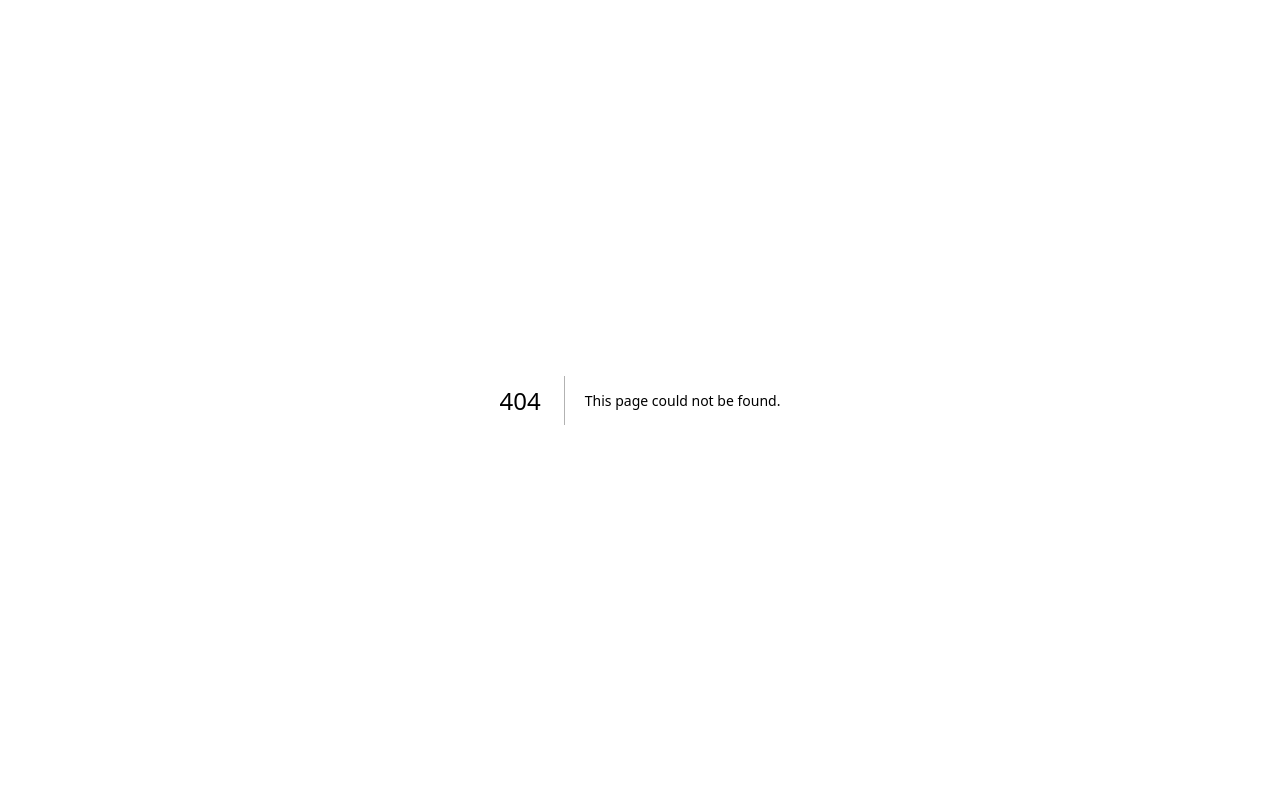
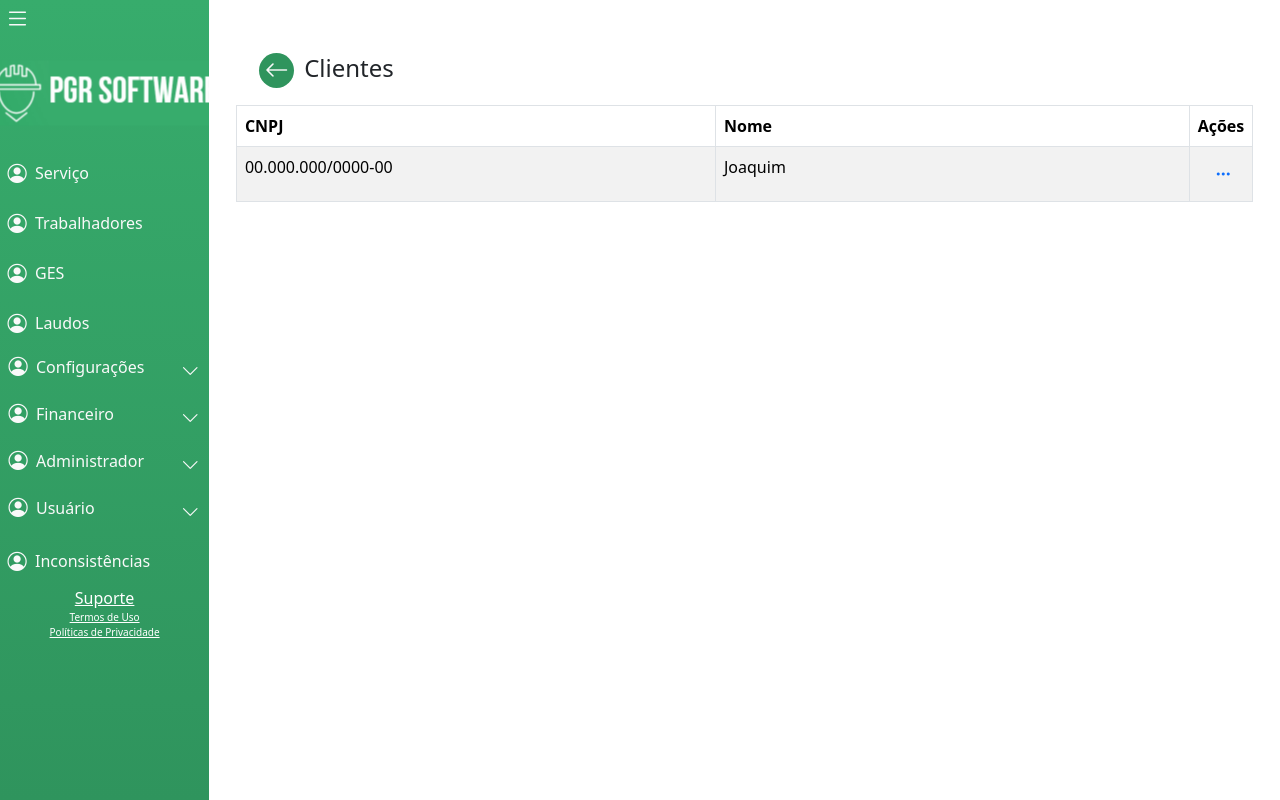
Before and after one commit to Munhos/PGR-Software-Front-End, a Next.js app: page /clientes in a window 1280 px wide. Before the commit this address had no page. Built offline with nearby package versions, Linux system fonts and the light colour scheme.

Commit message:
criando tabelas

```diff
--- a/package.json
+++ b/package.json
@@ -17,6 +17,7 @@
     "jwt-decode": "^4.0.0",
     "next": "15.1.0",
     "react": "^19.0.0",
+    "react-bootstrap": "^2.10.7",
     "react-dom": "^19.0.0",
     "sass": "^1.83.0"
   },
--- /dev/null
+++ b/src/components/ClientsComponent/index.tsx
@@ -0,0 +1,17 @@
+import React from "react";
+import TableComponent from "../common/Tables";
+
+export default function ClientsComponent() {
+    return (
+        <div>
+            <TableComponent
+                dataTable={{
+                    tHeadData: ["CNPJ", "Nome"],
+                    tBodyData: [
+                        ["00.000.000/0000-00", "Joaquim"]
+                    ],
+                }}
+            />
+        </div>
+    );
+}
--- /dev/null
+++ b/src/components/common/Buttons/ButtonsTable/ConjunctButtonEditDelete/ButtonDelete/index.tsx
@@ -0,0 +1,9 @@
+import React from "react";
+
+export default function ButtonDeleteTable() {
+    return (
+        <div>
+            <button className="btn btn-danger " style={{color:"white"}}><i className="bi bi-trash3-fill"></i></button>
+            </div>
+    );
+}
--- /dev/null
+++ b/src/components/common/Buttons/ButtonsTable/ConjunctButtonEditDelete/ButtonEdit/index.tsx
@@ -0,0 +1,11 @@
+import React from "react";
+import 'bootstrap/dist/css/bootstrap.min.css';
+import 'bootstrap-icons/font/bootstrap-icons.css';
+
+export default function ButtonEditTable() {
+    return (
+        <div>
+            <button className="btn btn-primary " style={{color:"white"}}><i className="bi bi-pencil-fill"></i></button>
+        </div>
+    );
+}
--- /dev/null
+++ b/src/components/common/Buttons/ButtonsTable/ConjunctButtonEditDelete/index.tsx
@@ -0,0 +1,13 @@
+import React from "react";
+import ButtonDeleteTable from "./ButtonDelete";
+import ButtonEditTable from "./ButtonEdit";
+import styles from "./style.module.css"
+
+export default function ConjunctButtonEditDelete() {
+    return (
+        <div className={styles.containerButonsTable}>
+            <ButtonEditTable />
+            <ButtonDeleteTable />
+        </div>
+    );
+}
--- /dev/null
+++ b/src/components/common/Buttons/ButtonsTable/ConjunctButtonEditDelete/style.module.css
@@ -0,0 +1,7 @@
+.containerButonsTable {
+    display: flex;
+    flex-direction: column;
+    justify-content: center;
+    align-items: center;
+    gap: 10px;
+}
--- /dev/null
+++ b/src/components/common/Tables/index.tsx
@@ -0,0 +1,64 @@
+import React, { useState } from "react";
+import { Popover, OverlayTrigger } from "react-bootstrap";
+import "bootstrap-icons/font/bootstrap-icons.css"; // Certifique-se de importar os ícones do Bootstrap
+import ConjunctButtonEditDelete from "../Buttons/ButtonsTable/ConjunctButtonEditDelete";
+
+interface TableComponentProps {
+    dataTable: {
+        tHeadData: string[];
+        tBodyData: string[][];
+    };
+}
+
+export default function TableComponent({ dataTable }: TableComponentProps) {
+    const [showPopover, setShowPopover] = useState(false);
+
+    const handleTogglePopover = () => setShowPopover(!showPopover);
+
+    const popover = (
+        <Popover id="popover-actions" className="popover-actions">
+            <Popover.Body>
+                <ul className="list-unstyled">
+                    <ConjunctButtonEditDelete />
+                </ul>
+            </Popover.Body>
+        </Popover>
+    );
+
+    return (
+        <div className="table-responsive">
+            <table className="table table-striped table-bordered table-hover">
+                <thead>
+                    <tr style={{width:"100%"}}>
+                        {dataTable.tHeadData.map((item, index) => (
+                            <th style={{ width: `calc(100% / ${dataTable.tHeadData.length})` }} key={index} className="text-start">{item}</th>
+                        ))}
+                        <th style={{ width: "30px" }} className="text-end">Ações</th>
+                    </tr>
+                </thead>
+                <tbody>
+                    {dataTable.tBodyData.map((row, rowIndex) => (
+                        <tr key={rowIndex}>
+                            {row.map((cell, cellIndex) => (
+                                <td key={cellIndex} className="text-start">{cell}</td>
+                            ))}
+                            <td className="text-end">
+                                <OverlayTrigger
+                                    trigger="click"
+                                    placement="top"
+                                    overlay={popover}
+                                    show={showPopover}
+                                    onToggle={handleTogglePopover}
+                                >
+                                    <button className="btn btn-link">
+                                        <i className="bi bi-three-dots"></i>
+                                    </button>
+                                </OverlayTrigger>
+                            </td>
+                        </tr>
+                    ))}
+                </tbody>
+            </table>
+        </div>
+    );
+}
--- /dev/null
+++ b/src/pages/clientes/index.tsx
@@ -0,0 +1,14 @@
+import React from "react";
+import ModelPage from "@/components/common/ModelPage";
+import ClientsComponent from "@/components/ClientsComponent";
+
+export default function Clientes() {
+    return (
+        <div>
+            <ModelPage
+                urlAnterior={{ name: "Clientes", url: "/clientes" }}
+                content={<ClientsComponent />}
+            />
+        </div>
+    );
+}
--- a/src/pages/index.tsx
+++ b/src/pages/index.tsx
@@ -6,11 +6,7 @@ export default function Home() {
     <div>
       <ModelPage
         urlAnterior={{ name: "Home", url: "/" }}
-<<<<<<< HEAD
-        content={"teste"}
-=======
         content={ <InicialMenuComponent /> }
->>>>>>> origin/LucasWorkspace
       />
 
     </div>
```
Also changed, not shown: 1 other file (tests, documents, lock files or other folders).
